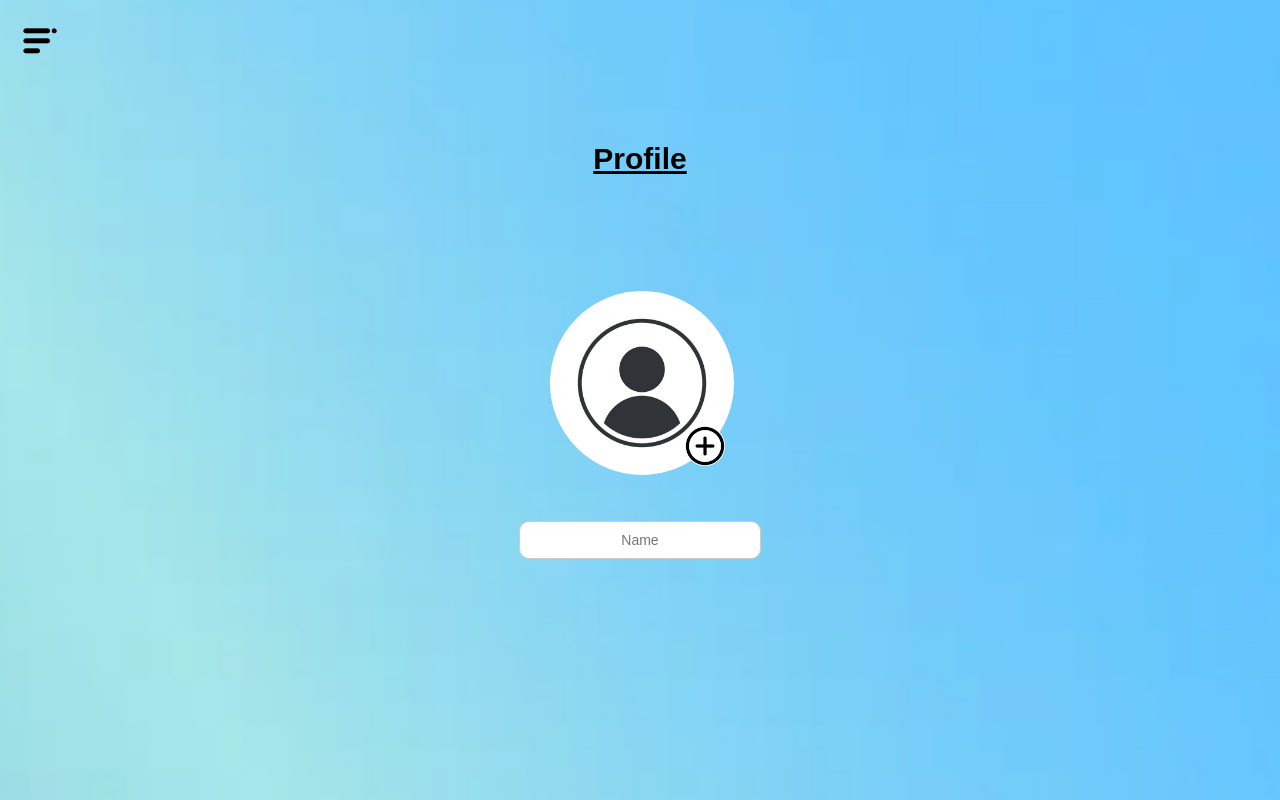
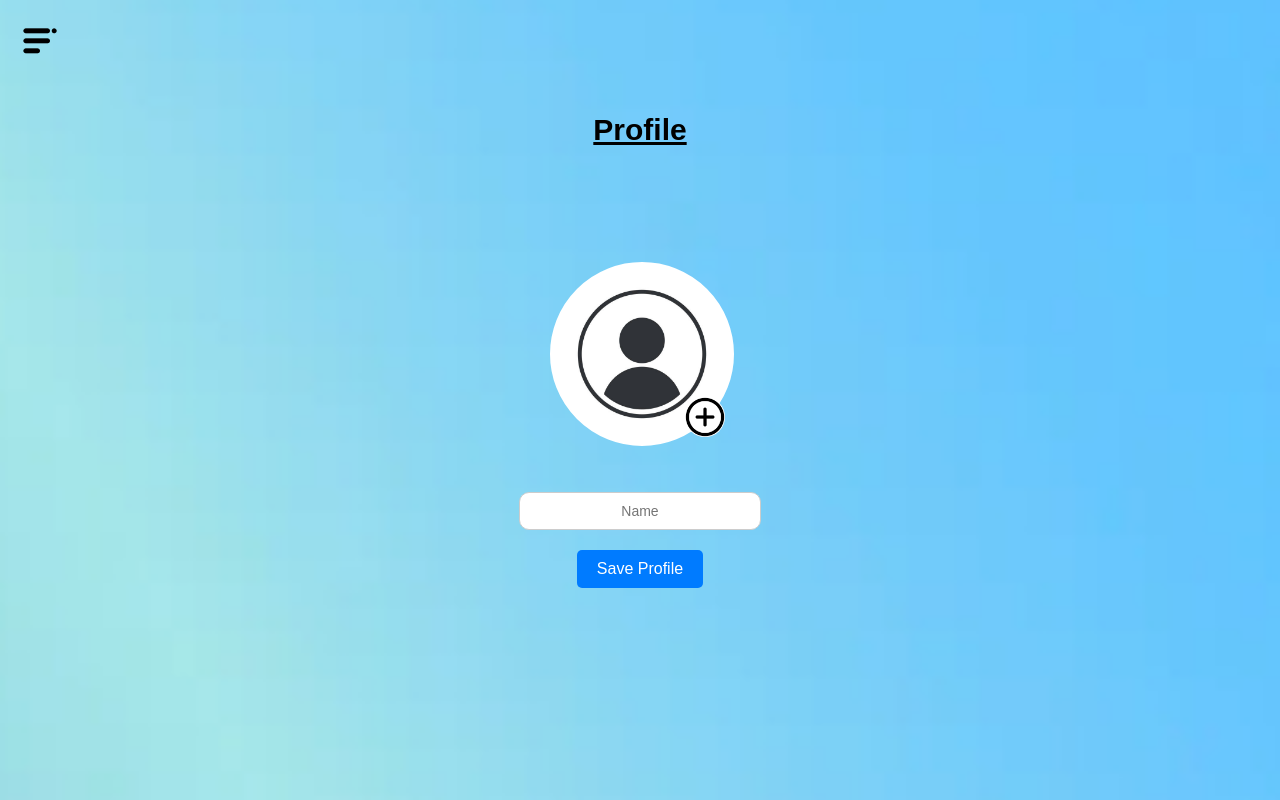
Before and after one commit to Rajpreet0404/Group-8-Weather-App, a React (Create React App) app in the folder gui-react-app/: page /profile in a window 1280 px wide. Built offline with nearby package versions, Linux system fonts and the light colour scheme.

Commit message:
update profile page to use session storage for user name and profile image; add save button and menu icon styles (Veer)

```diff
--- a/gui-react-app/src/components/sidebar.js
+++ b/gui-react-app/src/components/sidebar.js
@@ -26,7 +26,7 @@ const Sidebar = () => {
         </div>
         <div className="greeting">
           <h1>Hello,</h1>
-          <h2>John Doe</h2>
+          <h2>{sessionStorage.getItem("userName")}</h2>
         </div>
         <div className="items">
           <ul>
--- a/gui-react-app/src/pages/profilePage.css
+++ b/gui-react-app/src/pages/profilePage.css
@@ -9,6 +9,17 @@
     font-family: Arial, sans-serif;
     position: relative;
 }
+
+
+.menu-icon {
+    position: absolute;
+    top: 15px;
+    left: 15px;
+    width: 30px;
+    height: 30px;
+    background: url('../../public/image10.png') no-repeat center center/cover;
+}
+
 
 .profile-title {
     font-size: 30px;
@@ -77,6 +88,21 @@ input {
     font-size: 14px;
 }
 
+.submit-btn {
+    margin-top: 20px;
+    padding: 10px 20px;
+    font-size: 16px;
+    background-color: #007BFF;
+    color: white;
+    border: none;
+    border-radius: 5px;
+    cursor: pointer;
+}
+
+.submit-btn:hover {
+    background-color: #0056b3;
+}
+
 
 @media (max-width: 480px) {
     .profile-page {
--- a/gui-react-app/src/pages/profilePage.js
+++ b/gui-react-app/src/pages/profilePage.js
@@ -2,14 +2,9 @@ import React, { useState, useEffect } from 'react';
 import './profilePage.css';
 
 const ProfilePage = () => {
-    const [profileImage, setProfileImage] = useState('/image16.png');
+    const [profileImage, setProfileImage] = useState(sessionStorage.getItem('profileImage') || '/image16.png');
     const [name, setName] = useState(sessionStorage.getItem('userName') || '');
-
-    useEffect(() => {
-        sessionStorage.setItem('userName', name);
-    }, [name]);
-
-    const handleNameChange = (e) => {
+const handleNameChange = (e) => {
         setName(e.target.value);
     };
 
@@ -21,9 +16,14 @@ const ProfilePage = () => {
         }
     };
 
+    const handleSubmit = () => {
+        sessionStorage.setItem('userName', name);
+        sessionStorage.setItem('profileImage', profileImage);
+        alert('Profile saved successfully!');
+    };
+
     return (
         <div className="profile-page">
-            <div className="menu-icon"></div>
             <h1 className="profile-title">Profile</h1>
 
             <div className="profile-pic-container">
@@ -50,6 +50,8 @@ const ProfilePage = () => {
                     placeholder="Name"
                 />
             </div>
+
+            <button className="submit-btn" onClick={handleSubmit}>Save Profile</button>
         </div>
     );
 };
```
